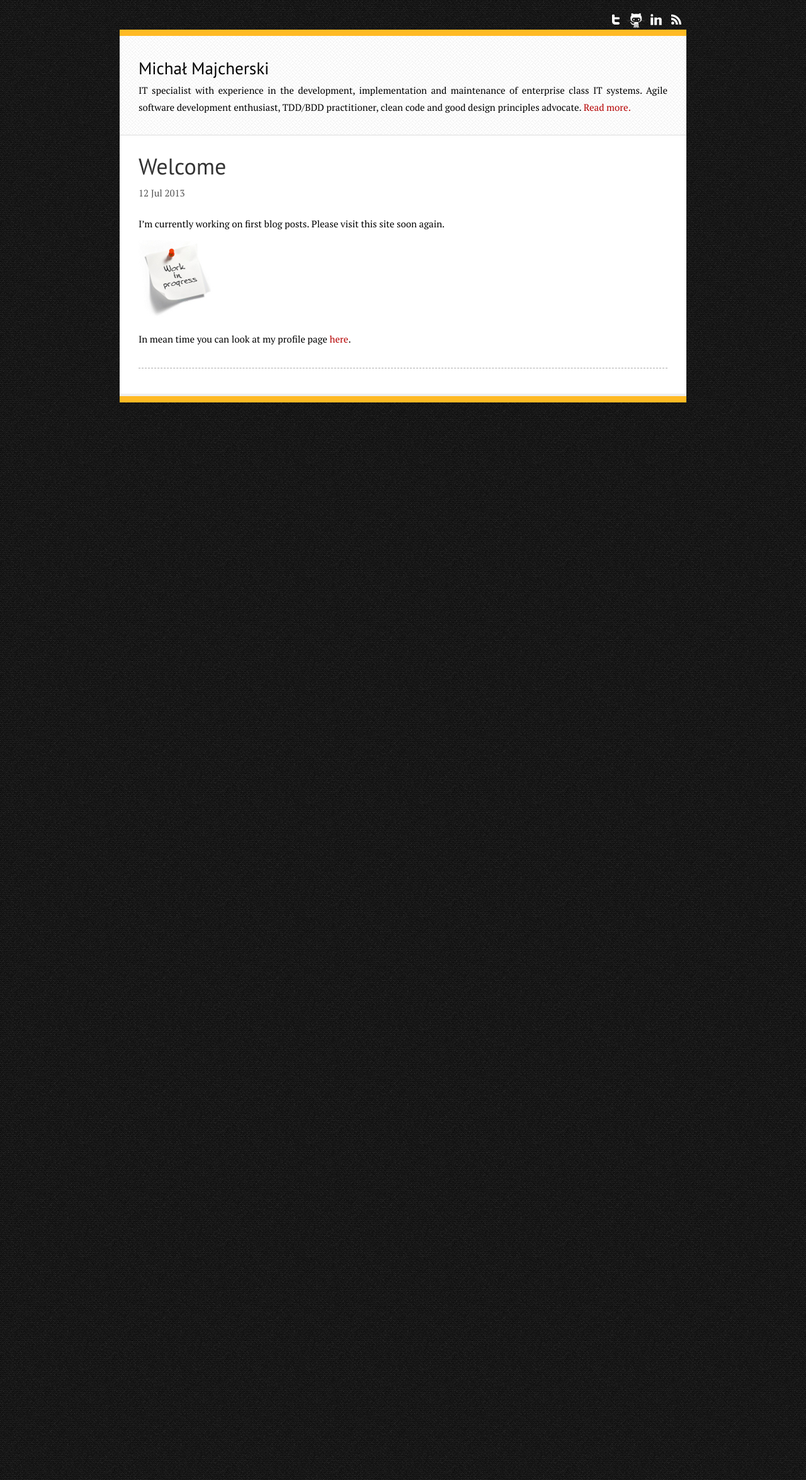
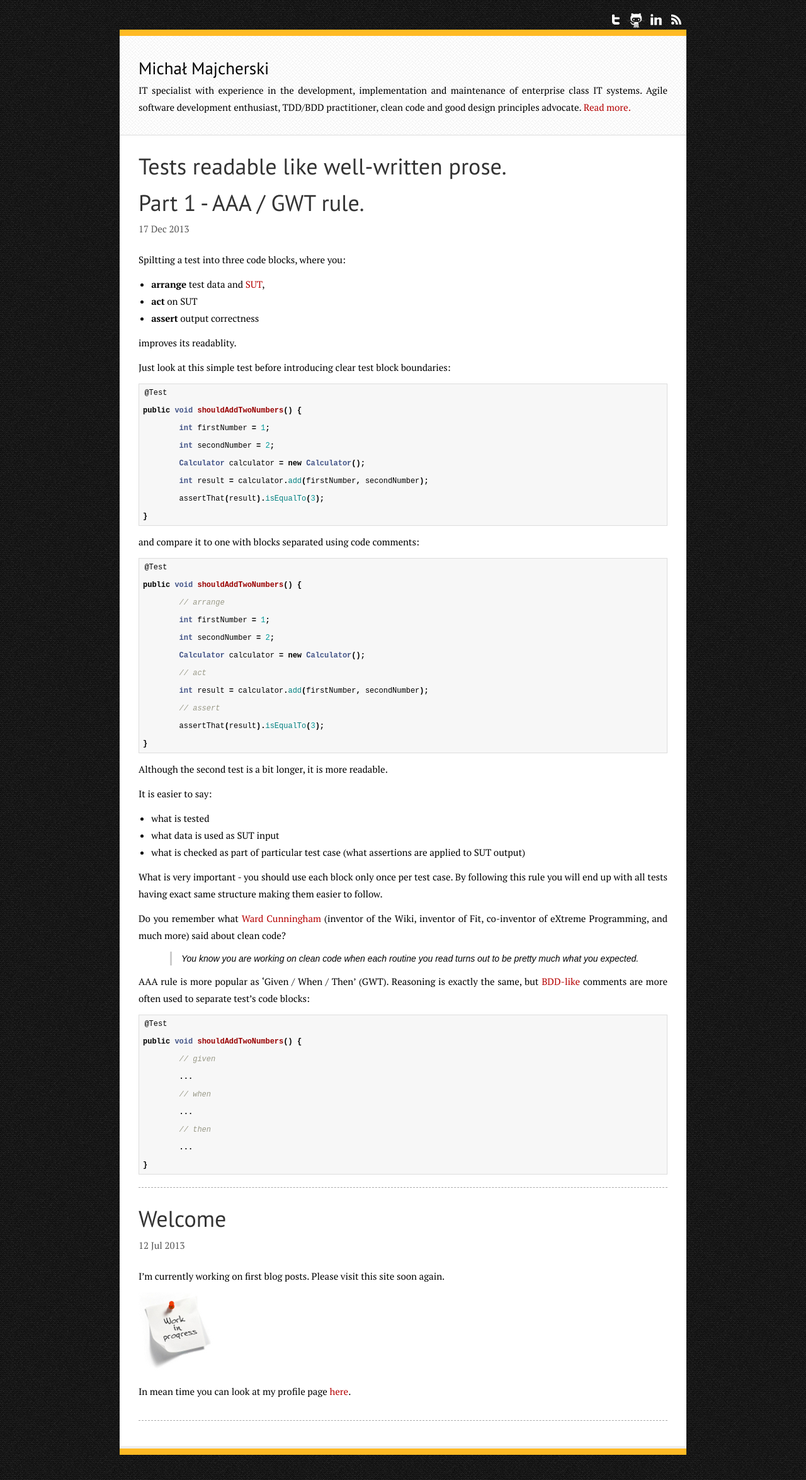
Before and after one commit to majcher/majcher.github.io, a Jekyll site: the page built from index.html, in a window 1280 px wide. Shown: the whole page at 63% size. Built offline with Jekyll 4.4.1, drawn with Linux system fonts in a browser that asks for light colours; nearby versions of some CDN libraries; the list of posts is cut into pages by our own code.

Commit message:
First post

```diff
--- /dev/null
+++ b/_posts/2013-12-17-readable-tests-part1-aaa.md
@@ -0,0 +1,70 @@
+---
+layout: post
+title:  "Tests readable like well-written prose.<br/>Part 1 - AAA / GWT rule."
+date:   2013-12-17 23:30:00
+categories: tests, cleancode
+---
+
+Spiltting a test into three code blocks, where you:
+- **arrange** test data and [SUT](http://en.wikipedia.org/wiki/System_under_test),
+- **act** on SUT
+- **assert** output correctness
+
+improves its readablity.
+
+Just look at this simple test before introducing clear test block boundaries:
+
+{% highlight java %}
+@Test
+public void shouldAddTwoNumbers() {
+	int firstNumber = 1;
+	int secondNumber = 2;
+	Calculator calculator = new Calculator();
+	int result = calculator.add(firstNumber, secondNumber);
+	assertThat(result).isEqualTo(3);
+}
+{% endhighlight %}
+
+and compare it to one with blocks separated using code comments:
+
+
+{% highlight java %}
+@Test
+public void shouldAddTwoNumbers() {
+	// arrange
+	int firstNumber = 1;
+	int secondNumber = 2;
+	Calculator calculator = new Calculator();
+	// act
+	int result = calculator.add(firstNumber, secondNumber);
+	// assert
+	assertThat(result).isEqualTo(3);
+}
+{% endhighlight %}
+
+Although the second test is a bit longer, it is more readable.
+
+It is easier to say:
+- what is tested
+- what data is used as SUT input
+- what is checked as part of particular test case (what assertions are applied to SUT output)
+
+What is very important - you should use each block only once per test case. By following this rule you will end up with all tests having exact same structure making them easier to follow.
+
+Do you remember what [Ward Cunningham](http://c2.com/ward/) (inventor of the Wiki, inventor of Fit, co-inventor of eXtreme Programming, and much more) said about clean code?
+
+> You know you are working on clean code when each routine you read turns out to be pretty much what you expected.
+
+AAA rule is more popular as 'Given / When / Then' (GWT). Reasoning is exactly the same, but [BDD-like](http://en.wikipedia.org/wiki/Behavior-driven_development) comments are more often used to separate test's code blocks:
+
+{% highlight java %}
+@Test
+public void shouldAddTwoNumbers() {
+	// given
+	...
+	// when
+	...
+	// then
+	...
+}
+{% endhighlight %}
--- a/css/main.css
+++ b/css/main.css
@@ -219,10 +219,21 @@ table {
   border: 1px solid #ddd;
   background-color: #F7F7F7;
   padding: 0 .2em;
+  font-size: 80%;
 }
 
 .post pre code {
   border: none;
+}
+
+.post blockquote {
+  font: 14px/22px normal helvetica, sans-serif;
+  font-style: italic;
+  margin-top: 10px;
+  margin-bottom: 10px;
+  margin-left: 50px;
+  padding-left: 15px;
+  border-left: 3px solid #ccc;
 }
 
 /* terminal */
```
